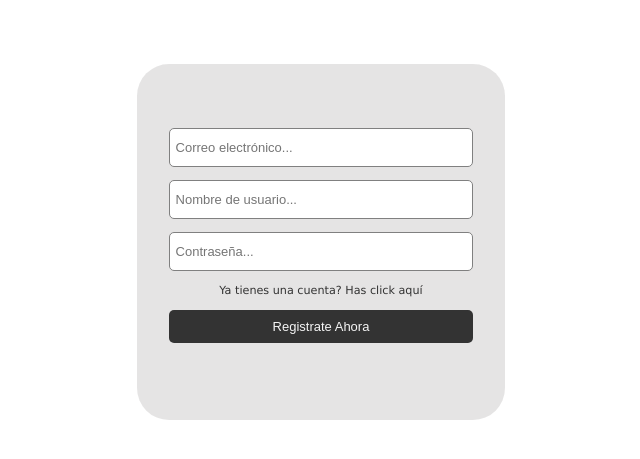
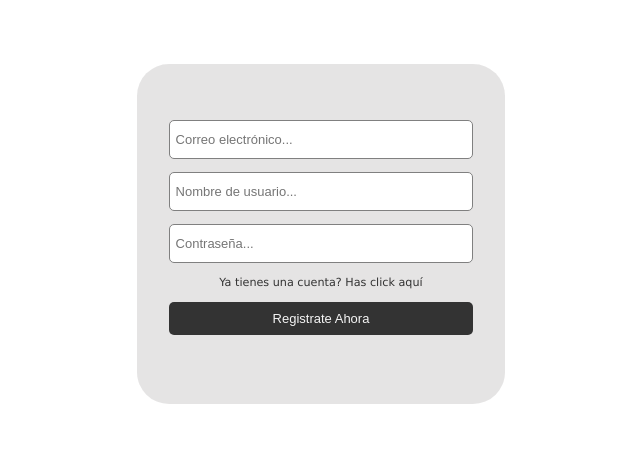
Before and after one commit to ChrisPoul/Glastore, a Flask app: page /auth/register in a window 1280 px wide. Shown: the part 129-588 px from the top of the page, without its empty margins (319-959 px from the left). Run offline with Flask 2, Linux system fonts and the light colour scheme; data that the repository does not hold is empty.

Commit message:
Changed look of auth views

```diff
--- a/Glastore/static/styles/style.css
+++ b/Glastore/static/styles/style.css
@@ -148,7 +148,7 @@ div.auth {
     margin-top: 4em;
     margin-bottom: 10em;
     align-self: center;
-    padding: 3em 2em;
+    padding: 2.5em 2em;
     background-color: rgba(218, 216, 216, 0.685);
     border-radius: 2em;
     text-align: center;
```
